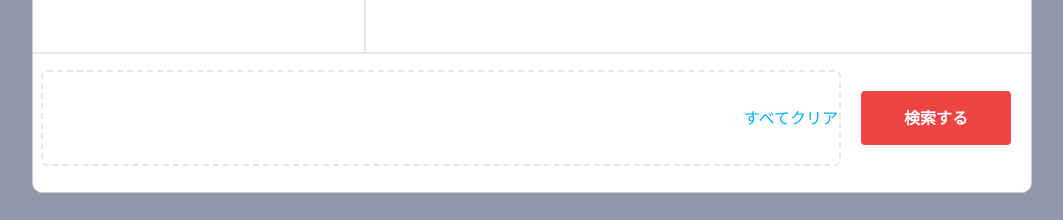
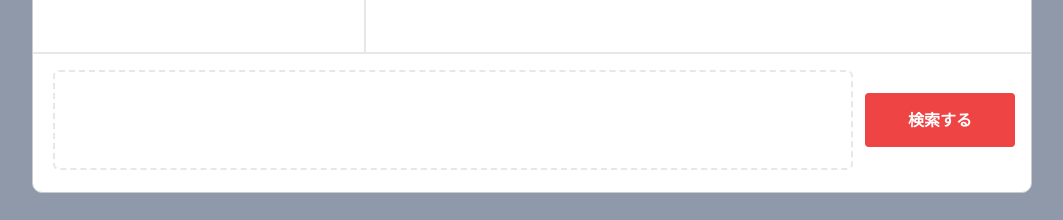
Before and after one commit to shinnkura/modal-tailwind, a Next.js app: page / in a window 1280 px wide. Both pictures are taken after a click on the button "Open Modal". Shown: the part 502-722 px from the top of the page, without its empty margins (108-1171 px from the left). Built offline with nearby package versions, Linux system fonts and the light colour scheme.

Commit message:
feat: checkedItemsDisplayのスタイル修正

```diff
--- a/app/components/CheckedItemsDisplay.tsx
+++ b/app/components/CheckedItemsDisplay.tsx
@@ -9,16 +9,18 @@ interface CheckedItemsDisplayProps {
 
 const CheckedItemsDisplay = ({ checkedItems, onItemRemove, onClearAll }: CheckedItemsDisplayProps) => {
   return (
-    <div className="border-dashed border-2 rounded-md	 p-px flex-grow h-24 ml-2 mr-4 flex flex-wrap max-w-[800px]">
+    <div className="border-dashed border-2 rounded-md p-2 flex flex-wrap items-center w-[800px] h-[100px] ml-[20px]">
       {checkedItems.map((item, index) => (
-        <div key={index} className="flex items-center border p-1 m-1 max-h-[30px] rounded bg-gray-100">
+        <div key={index} className="flex items-center border p-1 mr-2 rounded bg-gray-100 ">
           {item}
-          <Clear onClick={() => onItemRemove(item)} />
+          <Clear onClick={() => onItemRemove(item)} className="cursor-pointer" />
         </div>
       ))}
-      <button onClick={onClearAll} className="ml-auto text-[#00aeff]">
-        すべてクリア
-      </button>
+      {checkedItems.length > 0 && (
+        <button onClick={onClearAll} className="text-[#00aeff] ml-2">
+          すべてクリア
+        </button>
+      )}
     </div>
   );
 };
--- a/app/page.tsx
+++ b/app/page.tsx
@@ -174,7 +174,7 @@ export default function Home() {
           />
           <button
             onClick={closeModal}
-            className="bg-red-500 hover:bg-red-700 text-white font-bold py-[15px] px-4 rounded self-center w-[150px] mr-[20px]"
+            className="bg-red-500 hover:bg-red-700 text-white font-bold py-[15px] px-4 rounded self-center w-[150px] mr-4"
           >
             検索する
           </button>
```
